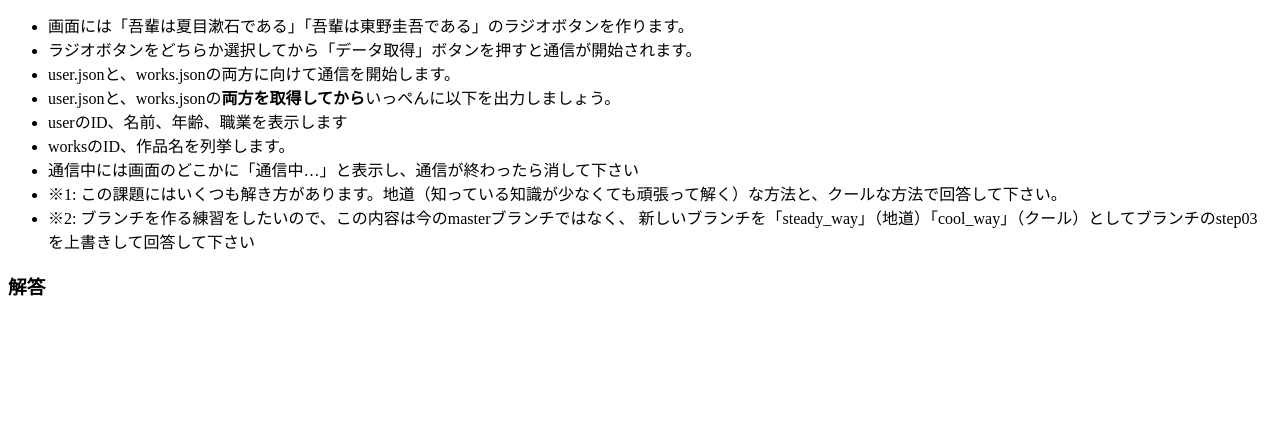
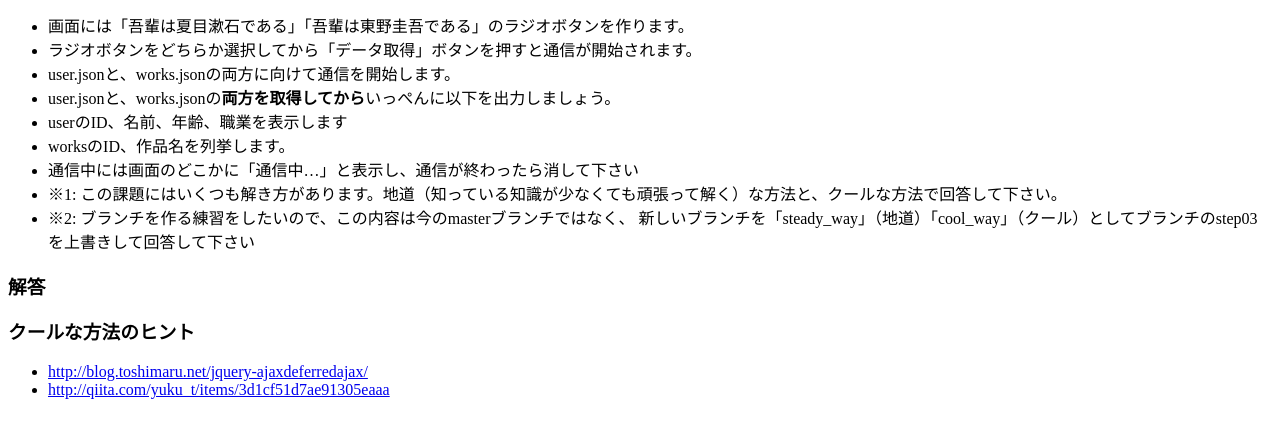
Before and after one commit to ms2sato/js_training, a plain HTML site: page work002_async/step03_01/index.html in a window 1280 px wide. Shown: the part 116-554 px from the top of the page. Drawn offline with nearby package versions, Linux system fonts and the light colour scheme.

Commit message:
ヒントへのリンク

```diff
--- a/work002_async/step03_01/index.html
+++ b/work002_async/step03_01/index.html
@@ -30,6 +30,11 @@
     //ここにコードを書く
 </script>
 
+<h3>クールな方法のヒント</h3>
+<ul>
+    <li><a target="_blank" href="http://blog.toshimaru.net/jquery-ajaxdeferredajax/">http://blog.toshimaru.net/jquery-ajaxdeferredajax/</a></li>
+    <li><a target="_blank" href="http://qiita.com/yuku_t/items/3d1cf51d7ae91305eaaa">http://qiita.com/yuku_t/items/3d1cf51d7ae91305eaaa</a></li>
+</ul>
 
 </body>
 </html>
```
